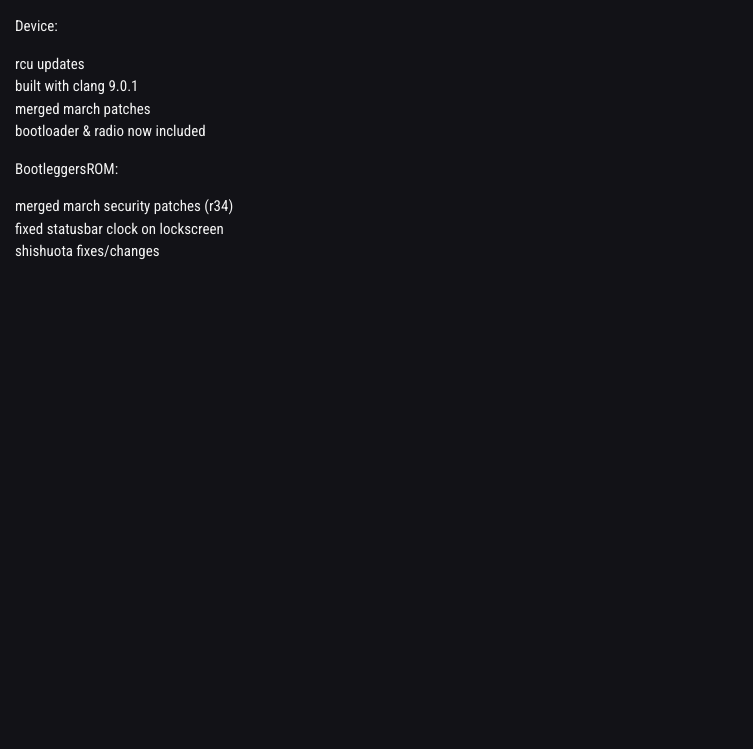
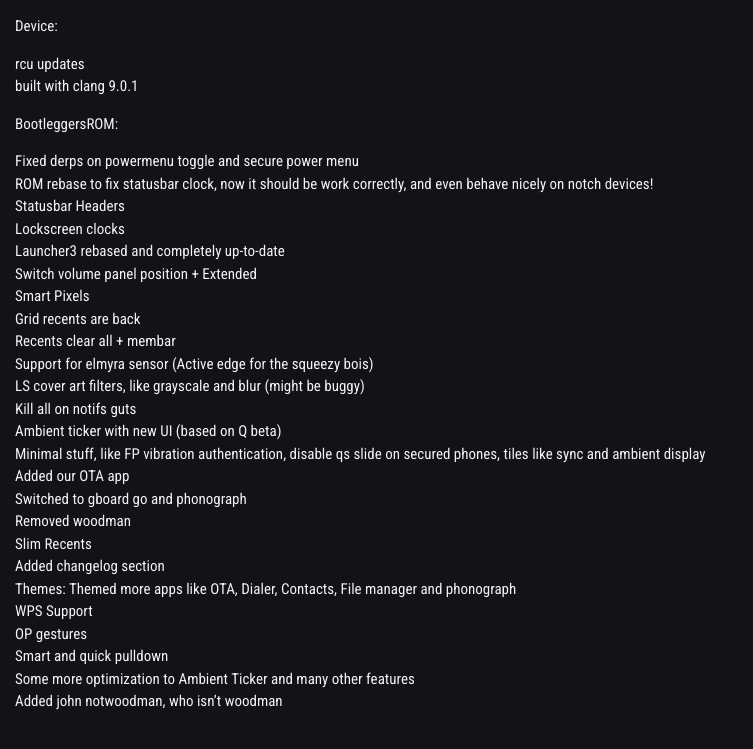
Before and after one commit to tyazx/BootleggersROM-Devices.github.io, a Jekyll site: the page built from _changelog/marlin.md, in a window 1280 px wide. Shown: the top 749 px of the page, without its empty margins (0-753 px from the left). Built offline with Jekyll 4.4.1, drawn with Linux system fonts in a browser that asks for light colours; nearby versions of some CDN libraries.

```diff
--- a/_changelog/marlin.md
+++ b/_changelog/marlin.md
@@ -6,10 +6,30 @@ layout:changelayout
 Device:
 - rcu updates
 - built with clang 9.0.1
-- merged march patches
-- bootloader & radio now included
 
 BootleggersROM:
-- merged march security patches (r34)
-- fixed statusbar clock on lockscreen
-- shishuota fixes/changes
+* Fixed derps on powermenu toggle and secure power menu
+* ROM rebase to fix statusbar clock, now it should be work correctly, and even behave nicely on notch devices!
+* Statusbar Headers
+* Lockscreen clocks
+* Launcher3 rebased and completely up-to-date
+* Switch volume panel position + Extended
+* Smart Pixels
+* Grid recents are back
+* Recents clear all + membar
+* Support for elmyra sensor (Active edge for the squeezy bois)
+* LS cover art filters, like grayscale and blur (might be buggy)
+* Kill all on notifs guts
+* Ambient ticker with new UI (based on Q beta)
+* Minimal stuff, like FP vibration authentication, disable qs slide on secured phones, tiles like sync and ambient display
+* Added our OTA app
+* Switched to gboard go and phonograph
+* Removed woodman
+* Slim Recents
+* Added changelog section
+* Themes: Themed more apps like OTA, Dialer, Contacts, File manager and phonograph
+* WPS Support
+* OP gestures
+* Smart and quick pulldown
+* Some more optimization to Ambient Ticker and many other features
+* Added john notwoodman, who isn't woodman
```
Also changed, not shown: _devices/marlin.md (+2 -2 lines).
